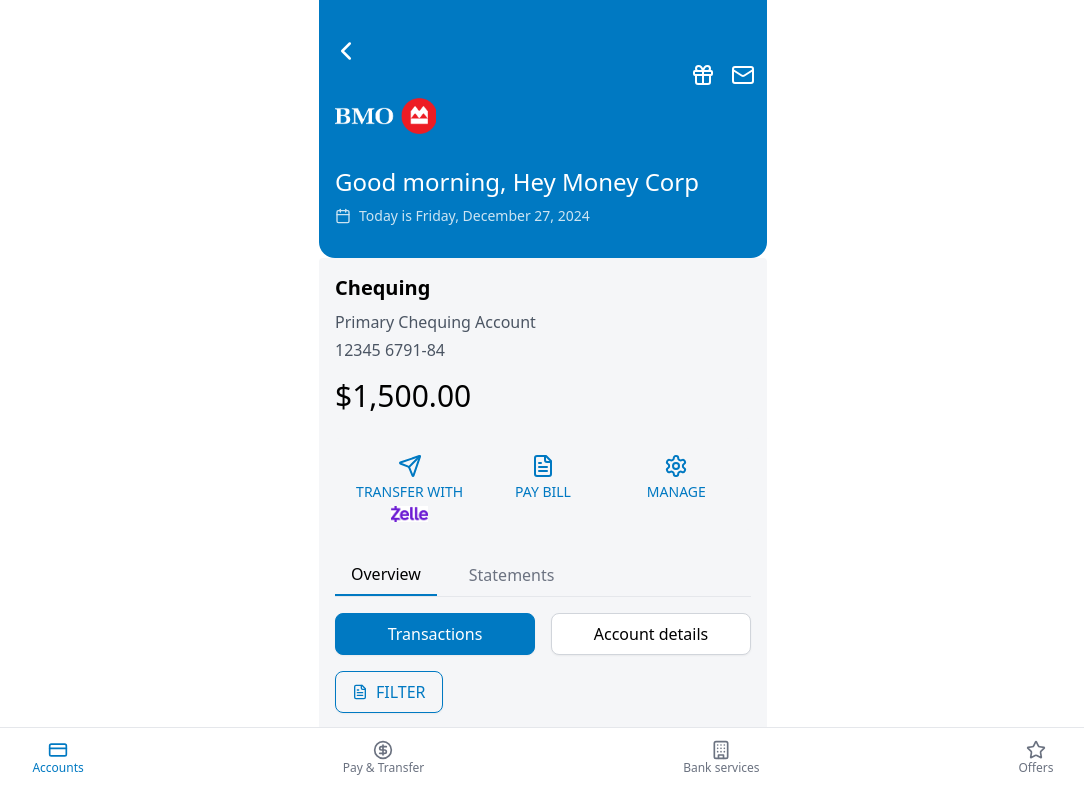
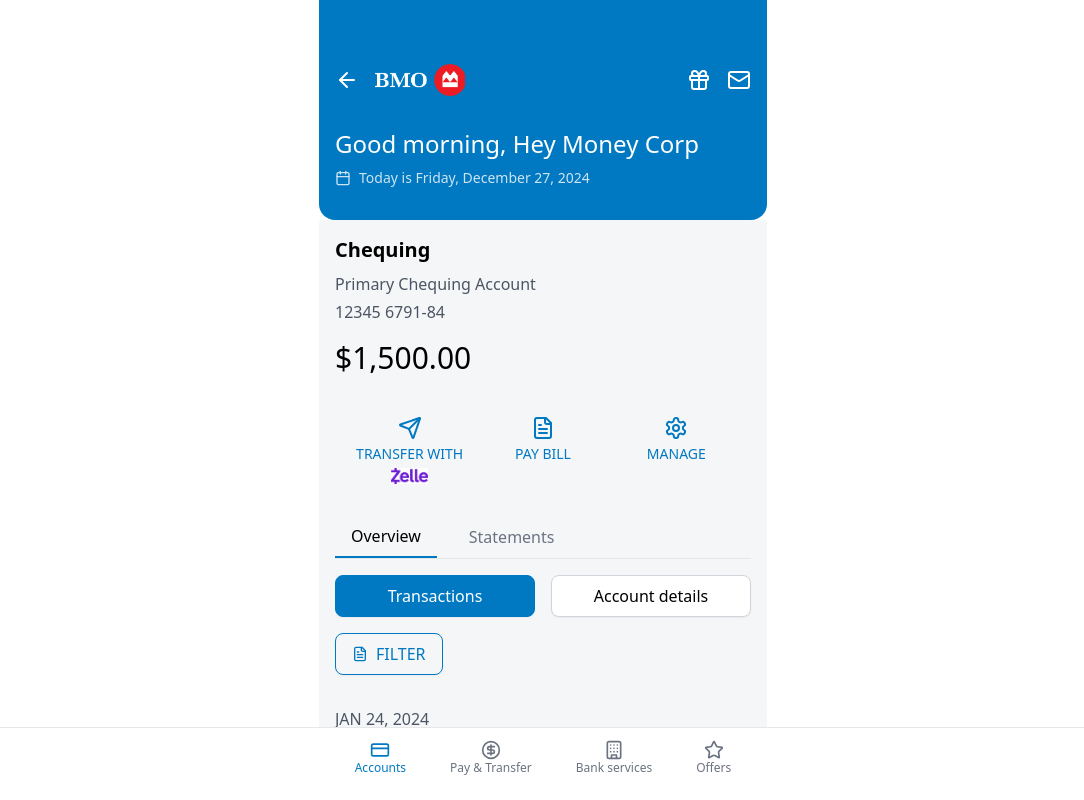
Before and after one commit to dat3011vit/abcccc, a React (Vite) app: page / in a window 1280 px wide. Shown: the top 800 px of the page, without its empty margins (97-1181 px from the left). Built offline with nearby package versions, Linux system fonts and the light colour scheme.

Commit message:
Cập nhật

```diff
--- a/src/components/BankingInterface.tsx
+++ b/src/components/BankingInterface.tsx
@@ -1,48 +1,38 @@
 // import React from 'react';
-import { ChevronLeft, CircleDollarSign, FileText, Settings, Gift, CreditCard, Send, Building, Star, Calendar, Mail } from 'lucide-react';
-import bmoLogo from '../assets/logo.png'; // Sửa lại đường dẫn theo cấu trúc thư mục của bạn
-import TransactionList from './TransactionList';
-import zelleLogo from '../assets/zelle-logo.png'; // Import ảnh
-
-
-
-
+import {
+  CircleDollarSign,
+  FileText,
+  Settings,
+  CreditCard,
+  Send,
+  Building,
+  Star,
+  Calendar,
+} from "lucide-react";
+import bmoLogo from "../assets/logo.png"; // Sửa lại đường dẫn theo cấu trúc thư mục của bạn
+import TransactionList from "./TransactionList";
+import zelleLogo from "../assets/zelle-logo.png"; // Import ảnh
+import StickyHeader from "./StickyHeader";
 
 const BankingInterface = () => {
   // Get current date
   const today = new Date();
   const dateOptions: Intl.DateTimeFormatOptions = {
-        weekday: 'long',
-        year: 'numeric',
-        month: 'long',
-        day: 'numeric'
+    weekday: "long",
+    year: "numeric",
+    month: "long",
+    day: "numeric",
   };
-    const formattedDate = today.toLocaleDateString('en-US', dateOptions);
+  const formattedDate = today.toLocaleDateString("en-US", dateOptions);
 
   return (
     <div className="max-w-md mx-auto min-h-screen">
-            {/* Top Navigation */}
-            <div
-                className="p-1 flex justify-between items-center"
-                style={{ backgroundColor: '#0079C2' }}
-            >
-                <div>
-                    <div className="flex items-center gap-2">
-                        <div className="text-white ml-2">
-                            <ChevronLeft size={30} className="ml-0 mt-8" />
-                        </div>
-                    </div>
-                    <img src={bmoLogo} alt="BMO Logo" className="h-9 w-auto m-3 mt-8" />
-                </div>
-                <div className="flex gap-4 mr-2">
-                    <div className="text-white"><Gift size={24} /></div>
-                    <div className="text-white"><Mail size={24} /></div>
-                </div>
-            </div>
+      <StickyHeader bmoLogo={bmoLogo} />
 
       {/* Welcome Section */}
-            <div className="text-white p-4 pb-8 rounded-b-2xl"
-                style={{ backgroundColor: '#0079C2' }}
+      <div
+        className="text-white p-4 pb-8 rounded-b-2xl"
+        style={{ backgroundColor: "#0079C2" }}
       >
         <h1 className="text-2xl mb-2">Good morning, Hey Money Corp</h1>
         <div className="flex items-center text-sm opacity-80">
@@ -84,54 +74,65 @@
             </div> */}
 
       {/* Account Section */}
-            <div
-                className="p-4 rounded"
-                style={{ backgroundColor: '#f5f6f8' }}
-            >                <h2 className="text-xl font-semibold mb-2">Chequing</h2>
+      <div className="p-4 rounded" style={{ backgroundColor: "#f5f6f8" }}>
+        {" "}
+        <h2 className="text-xl font-semibold mb-2">Chequing</h2>
         <p className="text-gray-600 mb-1">Primary Chequing Account</p>
         <p className="text-gray-600 mb-4">12345 6791-84</p>
         <h1 className="text-3xl font-medium mb-6">$1,500.00</h1>
-
         {/* Action Buttons */}
         <div
           className="grid grid-cols-3 gap-4 mb-6 px-4 py-2 pt-4 rounded overflow-x-auto"
-                    style={{ backgroundColor: 'rgb(245 246 248)' }}
+          style={{ backgroundColor: "rgb(245 246 248)" }}
         >
           <div className="flex justify-center">
             <button className="flex flex-col items-center text-customBlue">
-                            <Send className="mb-1" size={24} strokeWidth={2} /> {/* Tăng size và độ dày của icon */}
-                            <div className="flex flex-col items-center text-sm font-medium"> {/* Thêm font-medium */}
+              <Send className="mb-1" size={24} strokeWidth={2} />{" "}
+              {/* Tăng size và độ dày của icon */}
+              <div className="flex flex-col items-center text-sm font-medium">
+                {" "}
+                {/* Thêm font-medium */}
                 <span>TRANSFER WITH</span>
-                                <img src={zelleLogo} alt="Zelle Logo" className="h-4 mt-1 w-auto" />
+                <img
+                  src={zelleLogo}
+                  alt="Zelle Logo"
+                  className="h-4 mt-1 w-auto"
+                />
               </div>
             </button>
           </div>
 
           <div className="flex justify-center">
             <button className="flex flex-col items-center text-customBlue">
-                            <FileText className="mb-1" size={24} strokeWidth={2} /> {/* Tăng size và độ dày của icon */}
-                            <span className="text-sm font-medium">PAY BILL</span> {/* Thêm font-medium */}
+              <FileText className="mb-1" size={24} strokeWidth={2} />{" "}
+              {/* Tăng size và độ dày của icon */}
+              <span className="text-sm font-medium">PAY BILL</span>{" "}
+              {/* Thêm font-medium */}
             </button>
           </div>
 
           <div className="flex justify-center">
             <button className="flex flex-col items-center text-customBlue">
-                            <Settings className="mb-1" size={24} strokeWidth={2} /> {/* Tăng size và độ dày của icon */}
-                            <span className="text-sm font-medium">MANAGE</span> {/* Thêm font-medium */}
+              <Settings className="mb-1" size={24} strokeWidth={2} />{" "}
+              {/* Tăng size và độ dày của icon */}
+              <span className="text-sm font-medium">MANAGE</span>{" "}
+              {/* Thêm font-medium */}
             </button>
           </div>
         </div>
-
         {/* Tabs */}
         <div className="border-b mb-4">
           <div className="flex gap-4">
-                        <button className="px-4 py-2 border-b-2 border-customBlue font-medium">Overview</button>
+            <button className="px-4 py-2 border-b-2 border-customBlue font-medium">
+              Overview
+            </button>
             <button className="px-4 py-2 text-gray-500">Statements</button>
           </div>
         </div>
-
         {/* Transactions Section */}
-                <div className="mb-20"> {/* Added margin bottom for fixed navigation */}
+        <div className="mb-20">
+          {" "}
+          {/* Added margin bottom for fixed navigation */}
           <div className="flex justify-start gap-4 mb-4">
             {/* Button: Transactions */}
             <button className="flex-1 bg-customBlue text-white border border-customBlue rounded-lg p-2 text-center shadow-sm">
@@ -143,7 +144,6 @@
               Account details
             </button>
           </div>
-
           {/* Filter Button */}
           <div>
             <button className="flex items-center text-customBlue border border-customBlue rounded-lg p-2 px-4 shadow-sm mb-8">
@@ -151,14 +151,14 @@
               FILTER
             </button>
           </div>
-
           {/* Transaction Items */}
           <TransactionList />
         </div>
-
         {/* Bottom Navigation */}
         <div className="fixed bottom-0 left-0 right-0 bg-white border-t py-3 pb-6 ">
-                    <div className="flex justify-around">
+          <div className="flex justify-center gap-11">
+            {" "}
+            {/* Thay justify-around bằng justify-center và thêm gap */}
             <button className="flex flex-col items-center text-customBlue">
               <CreditCard size={20} />
               <span className="text-xs">Accounts</span>
--- /dev/null
+++ b/src/components/StickyHeader.tsx
@@ -0,0 +1,28 @@
+import React from 'react';
+import { ArrowLeft , Gift, Mail } from 'lucide-react';
+
+interface StickyHeaderProps {
+  bmoLogo: string;
+}
+
+const StickyHeader: React.FC<StickyHeaderProps> = ({ bmoLogo }) => {
+  return (
+    <div className="sticky top-0 z-50">
+      <div
+        className="p-4 pt-16 flex justify-between items-center"
+        style={{ backgroundColor: '#0079C2' }}
+      >
+        <div className="flex items-center gap-4">
+          <ArrowLeft  size={24} className="text-white" />
+          <img src={bmoLogo} alt="BMO Logo" className="h-8 w-auto" />
+        </div>
+        <div className="flex items-center gap-4">
+          <Gift size={24} className="text-white" />
+          <Mail size={24} className="text-white" />
+        </div>
+      </div>
+    </div>
+  );
+};
+
+export default StickyHeader;
```
Lines whose indentation alone changed are shown as unchanged.
